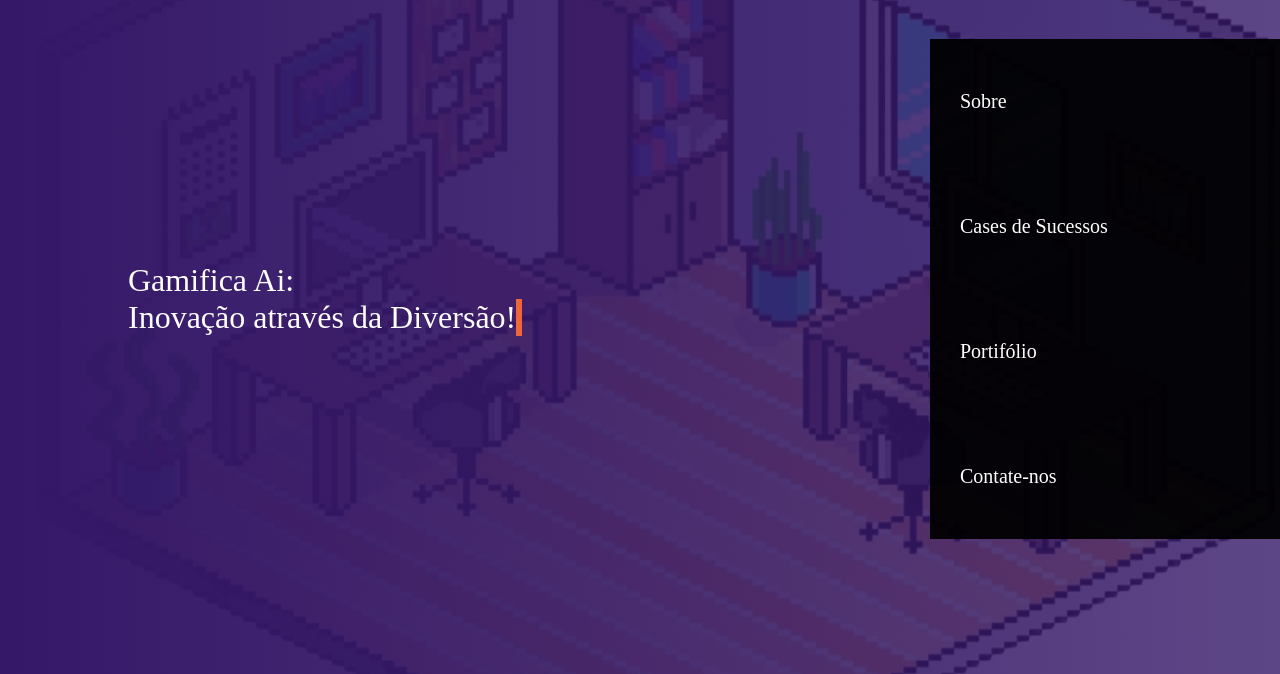
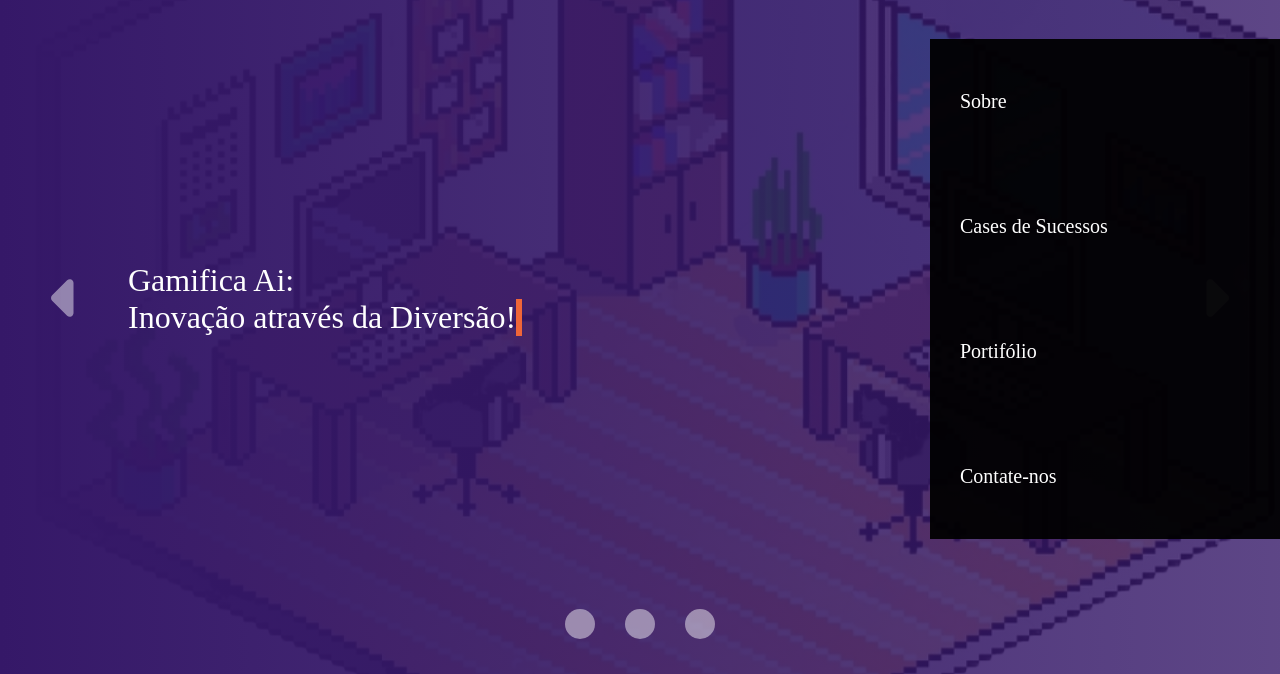
Before and after one commit to Dan-MK9/gamificaai, a plain HTML site: page index.html in a window 1280 px wide. Shown: the part 126-800 px from the top of the page. Drawn offline with Linux system fonts and the light colour scheme; a web font is replaced by a local one.

Commit message:
feat: carrossel

```diff
--- a/index.html
+++ b/index.html
@@ -34,6 +34,14 @@
         </header>
         <div class="container-grid conteudo-banner">
             <p>Gamifica Ai: <span>Inovação através da Diversão!</span></p>
+            <button onclick="mostrarSlideAnterior()" id="botao-anterior"><svg xmlns="http://www.w3.org/2000/svg" viewBox="0 0 256 512"><!--!Font Awesome Free 6.5.2 by @fontawesome - https://fontawesome.com License - https://fontawesome.com/license/free Copyright 2024 Fonticons, Inc.--><path d="M9.4 278.6c-12.5-12.5-12.5-32.8 0-45.3l128-128c9.2-9.2 22.9-11.9 34.9-6.9s19.8 16.6 19.8 29.6l0 256c0 12.9-7.8 24.6-19.8 29.6s-25.7 2.2-34.9-6.9l-128-128z"/></svg></button>
+            <button onclick="mostrarProximoSlide()" id="botao-proximo"><svg xmlns="http://www.w3.org/2000/svg" viewBox="0 0 256 512"><!--!Font Awesome Free 6.5.2 by @fontawesome - https://fontawesome.com License - https://fontawesome.com/license/free Copyright 2024 Fonticons, Inc.--><path d="M246.6 278.6c12.5-12.5 12.5-32.8 0-45.3l-128-128c-9.2-9.2-22.9-11.9-34.9-6.9s-19.8 16.6-19.8 29.6l0 256c0 12.9 7.8 24.6 19.8 29.6s25.7 2.2 34.9-6.9l128-128z"/></svg></button>
+
+            <div class="botoes">
+                <button><svg xmlns="http://www.w3.org/2000/svg" viewBox="0 0 512 512"><!--!Font Awesome Free 6.5.2 by @fontawesome - https://fontawesome.com License - https://fontawesome.com/license/free Copyright 2024 Fonticons, Inc.--><path d="M256 512A256 256 0 1 0 256 0a256 256 0 1 0 0 512z"/></svg></button>
+                <button><svg xmlns="http://www.w3.org/2000/svg" viewBox="0 0 512 512"><!--!Font Awesome Free 6.5.2 by @fontawesome - https://fontawesome.com License - https://fontawesome.com/license/free Copyright 2024 Fonticons, Inc.--><path d="M256 512A256 256 0 1 0 256 0a256 256 0 1 0 0 512z"/></svg></button>
+                <button><svg xmlns="http://www.w3.org/2000/svg" viewBox="0 0 512 512"><!--!Font Awesome Free 6.5.2 by @fontawesome - https://fontawesome.com License - https://fontawesome.com/license/free Copyright 2024 Fonticons, Inc.--><path d="M256 512A256 256 0 1 0 256 0a256 256 0 1 0 0 512z"/></svg></button>
+            </div>
         </div>
         <section id="sobre">
             <h2>Sobre nossa empresa</h2>
--- a/script.js
+++ b/script.js
@@ -28,8 +28,52 @@ function abrirFecharMenu() {
     }
 }
 
-onresize = () => {
+window.onresize = () => {
     menu.classList.remove("menu-fechado")
     iconeX.style.display = "inline"
     iconeBarras.style.display = "none"
 }
+
+// função Carrossel
+
+let slides = [
+    'primeiro-banner',
+    'segundo-banner',
+    'terceiro-banner'
+]
+
+let slideAtual = 0
+
+let numeroSlides = slides.length
+
+let banner = document.querySelector(".banner")
+
+banner.classList.add(slides[slideAtual])
+
+const mostrarProximoSlide = () => {
+    // Remove slide anterior
+    banner.classList.remove(slides[slideAtual])
+
+    if(slideAtual < 2 ){
+        slideAtual++
+    }else {
+        slideAtual = 0
+    }
+
+    // Renderiza o slideAtual
+    banner.classList.add(slides[slideAtual])
+}
+
+const mostrarSlideAnterior = () => {
+    // Remove slide anterior
+    banner.classList.remove(slides[slideAtual])
+
+    if(slideAtual > 0 ){
+        slideAtual--
+    }else {
+        slideAtual = numeroSlides - 1
+    }
+
+    // Renderiza o slideAtual
+    banner.classList.add(slides[slideAtual])
+}
--- a/style.css
+++ b/style.css
@@ -42,10 +42,72 @@ html {
     /*vh -> porcentagem da ALTURA da viewport (janela) */
     height: 100vh;
 
-    background-image: linear-gradient(90deg, rgba(53, 24, 104, 1) 0%, rgba(53, 24, 104, 0.8) 100%), url(img/bg-room.png);
     background-repeat: no-repeat;
 
     background-position: 145% 40%;
+
+    position: relative;
+}
+
+.primeiro-banner {
+    background-image: linear-gradient(90deg, rgba(53, 24, 104, 1) 0%, rgba(53, 24, 104, 0.8) 100%), url(img/bg-room.png);
+}
+
+.segundo-banner {
+    background-image: linear-gradient(90deg, rgba(24, 104, 36, 1) 0%, rgba(24, 104, 36, 0.8) 100%), url(img/bg-room.png);
+}
+
+.terceiro-banner {
+    background-image: linear-gradient(90deg, rgba(104, 24, 48, 1) 0%, rgba(104, 24, 48, 0.8) 100%), url(img/bg-room.png);
+}
+
+#botao-anterior, #botao-proximo {
+    width: 30px;
+
+    background: none;
+    border: none;
+
+    cursor: pointer;
+
+    position: absolute;
+}
+
+#botao-anterior {
+    left: 4%;
+}
+
+#botao-proximo {
+    right: 4%;
+}
+
+#botao-anterior svg, #botao-proximo svg {
+    fill: #ffffff76;
+}
+
+.botoes {
+    width: 150px;
+
+    display: flex;
+    justify-content: space-between;
+    align-items: center;
+
+    position: absolute;
+    bottom: 4%;
+
+    left: 50%;
+    margin-left: -75px;
+}
+
+.botoes button {
+    width: 30px;
+
+    background: none;
+    border: none;
+    cursor: pointer;
+}
+
+.botoes button svg {
+    fill: #ffffff76;
 }
 
 header {
@@ -511,6 +573,8 @@ footer .container-grid {
         position: absolute;
         top: 165px;
         right: 0px;
+
+        z-index: 1;
     }
 
     #sobre {
```
Also changed, not shown: img/caret-left-solid.svg (added), img/caret-right-solid.svg (added), img/circle-solid.svg (added).
